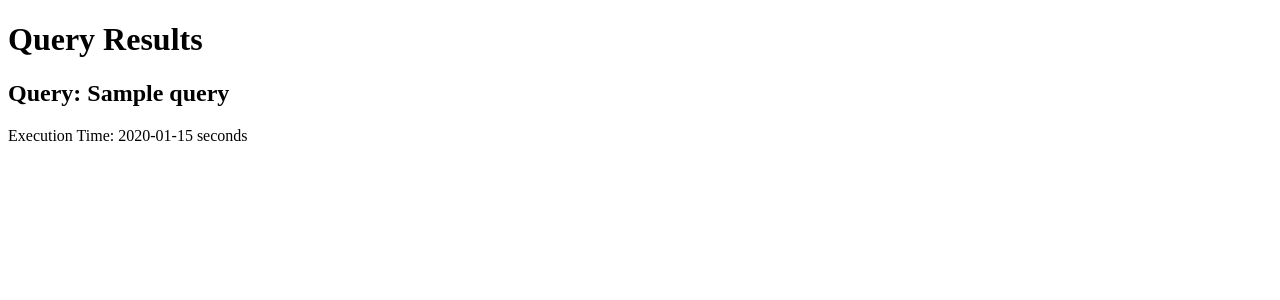
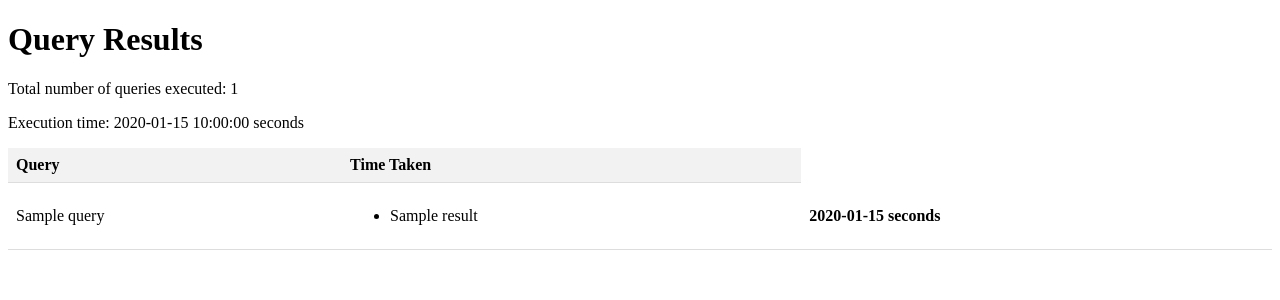
Before and after one commit to prathikh1998/PresentGraphs, a Flask app: template templates/results.html in a window 1280 px wide. Shown: the top 300 px of the page. Run offline with Flask 3, Linux system fonts and the light colour scheme; the template is opened without the code that fills it: most values are stand-ins (such as "Sample title", 1, 10 or a date in 2020).

Commit message:
Add files via upload

```diff
--- a/templates/results.html
+++ b/templates/results.html
@@ -1,21 +1,53 @@
 <!DOCTYPE html>
 <html>
+<head>
+    <title>Results</title>
+    <style>
+        table {
+            border-collapse: collapse;
+            width: 100%;
+        }
 
-<head>
-    <title>Query Results</title>
+        th,
+        td {
+            padding: 8px;
+            text-align: left;
+            border-bottom: 1px solid #ddd;
+        }
+
+        th {
+            background-color: #f2f2f2;
+        }
+
+        .query-time {
+            font-weight: bold;
+        }
+    </style>
 </head>
-
 <body>
     <h1>Query Results</h1>
+    <p>Total number of queries executed: {{ num_queries }}</p>
+    <p>Execution time: {{ execution_time }} seconds</p>
 
-    {% for query, query_time in query_results %}
-        <h2>Query: {{ query }}</h2>
-        <p>Execution Time: {% if query_time == "From Cache" %}From Cache{% else %}{{ query_time }} seconds{% endif %}</p>
-        {% if query_time != "From Cache" %}
-            <!-- Display the result from the executed query -->
-            <!-- Add your HTML code here -->
-        {% endif %}
-    {% endfor %}
+    <table>
+        <tr>
+            <th>Query</th>
+            <th>Time Taken</th>
+        </tr>
+
+        {% for query, query_time in query_results %}
+        <tr>
+            <td>{{ query }}</td>
+            <td>
+                <ul>
+                    {% for result in results %}
+                    <li>{{ result }}</li>
+                    {% endfor %}
+                </ul>
+            </td>
+            <td class="query-time">{{ query_time }} seconds</td>
+        </tr>
+        {% endfor %}
+    </table>
 </body>
-
 </html>
```
